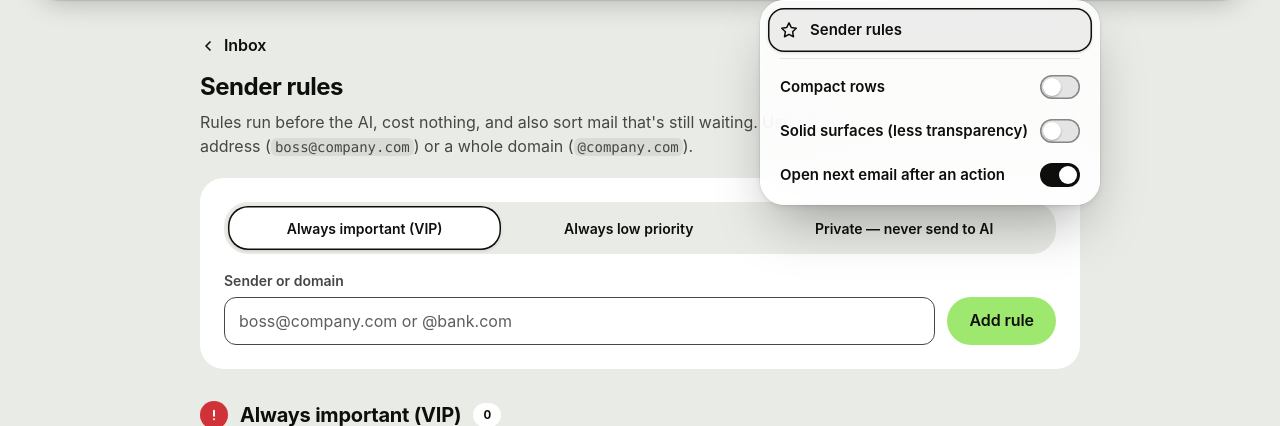
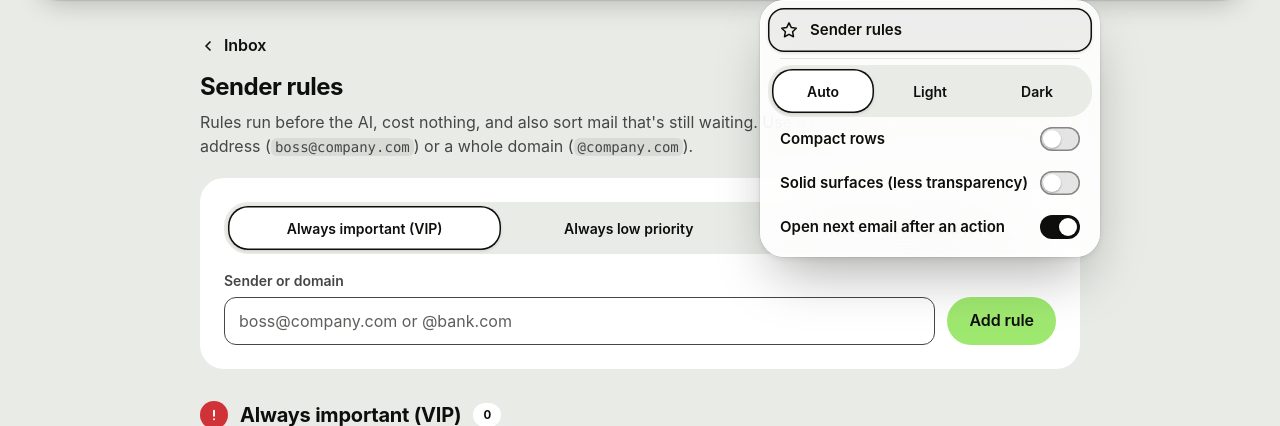
Before and after one commit to Cube-VG/Dashboard-for-all-gmails, a FastAPI app: page /rules in a window 1280 px wide, after a click on "More". Shown: the part 64-490 px from the top of the page. Run offline with FastAPI, Linux system fonts and the light colour scheme; data that the repository does not hold is empty; some libraries are stand-ins or nearby versions.

Commit message:
Add a remembered Auto / Light / Dark appearance switch
The ⋯ menu gets an Appearance picker. Light or Dark is saved in
localStorage and applied by prefs.js before the first paint on every page
(including error pages), so it survives restarts with no flash; Auto follows
macOS. All colour-scheme media rules are now scoped with :where() to
data-theme, so the override never changes selector specificity, and the
browser's theme-color/color-scheme metas follow the choice.

```diff
--- a/app/web/static/app.js
+++ b/app/web/static/app.js
@@ -37,8 +37,23 @@
     keys: { get: () => root.dataset.keys !== "off",
       set: (on) => { if (on) delete root.dataset.keys; else root.dataset.keys = "off"; store.set("pref:keys", on ? "on" : "off"); } },
   };
+  // Appearance: Auto follows macOS; Light / Dark stick (saved, applied before paint by prefs.js)
+  const currentTheme = () => (root.dataset.theme === "light" || root.dataset.theme === "dark" ? root.dataset.theme : "auto");
+  function setTheme(theme) {
+    if (theme === "auto") delete root.dataset.theme; else root.dataset.theme = theme;
+    store.set("pref:theme", theme);
+    $$('meta[name="theme-color"]').forEach((m) => {
+      const dark = theme === "auto" ? (m.getAttribute("media") || "").includes("dark") : theme === "dark";
+      m.setAttribute("content", dark ? "#0e0f0c" : "#e8ebe6");
+    });
+    $('meta[name="color-scheme"]')?.setAttribute("content", theme === "auto" ? "light dark" : theme);
+  }
+  document.addEventListener("change", (e) => {
+    if (e.target.matches?.('input[name="theme"]')) setTheme(e.target.value);
+  });
   function syncSwitches() {
     $$("[data-prefs]").forEach((el) => { el.hidden = false; });
+    $$('input[name="theme"]').forEach((i) => { i.checked = i.value === currentTheme(); });
     $$("[data-pref]").forEach((b) => {
       const s = SWITCHES[b.dataset.pref];
       if (s) b.setAttribute("aria-checked", String(s.get()));
--- a/app/web/static/prefs.js
+++ b/app/web/static/prefs.js
@@ -2,6 +2,15 @@
   // Apply saved display preferences before the first paint (no flash of the wrong density/material).
   var d = document.documentElement;
   function get(k) { try { return localStorage.getItem("pref:" + k); } catch (e) { return null; } }
+  var theme = get("theme");
+  if (theme === "light" || theme === "dark") {
+    d.setAttribute("data-theme", theme);
+    // browser chrome (Safari's tab bar tint, form controls) follows the chosen theme too
+    var metas = document.querySelectorAll('meta[name="theme-color"]');
+    for (var i = 0; i < metas.length; i++) metas[i].setAttribute("content", theme === "dark" ? "#0e0f0c" : "#e8ebe6");
+    var cs = document.querySelector('meta[name="color-scheme"]');
+    if (cs) cs.setAttribute("content", theme);
+  }
   if (get("density") === "compact") d.setAttribute("data-density", "compact");
   if (get("glass") === "off") d.setAttribute("data-glass", "off");
   if (get("keys") === "off") d.setAttribute("data-keys", "off");
--- a/app/web/static/style.css
+++ b/app/web/static/style.css
@@ -294,6 +325,9 @@
 .menu-item[aria-current="page"] { background: var(--glass-fill); }
 @media (hover: hover) and (pointer: fine) { .menu-item:hover { background: var(--glass-fill-hover); } }
 .menu-sep { border: 0; height: 1px; margin: 6px 12px; background: var(--glass-edge); }
+.theme-pick { margin: 4px 8px 6px; background: var(--glass-fill); }
+.theme-pick label { min-height: 36px; padding: 0 12px; }
+@media (pointer: coarse) { .theme-pick label { min-height: var(--tap); } }
 @media not ((hover: hover) and (pointer: fine)) { .keys-item { display: none; } }
 html:not(.js) .keys-item { display: none; } /* single-key shortcuts need app.js */
 /* switch */
--- a/app/web/templates/base.html
+++ b/app/web/templates/base.html
@@ -40,6 +40,12 @@
         <button type="button" class="menu-item keys-item" popovertarget="keys"><svg class="ic" aria-hidden="true"><use href="#i-keyboard"/></svg><span>Keyboard shortcuts</span><kbd>?</kbd></button>
         <div class="menu-prefs" data-prefs hidden>
           <hr class="menu-sep">
+          <fieldset class="seg-radio theme-pick">
+            <legend>Appearance</legend>
+            <label title="Follow your Mac's setting"><input type="radio" name="theme" value="auto"><span>Auto</span></label>
+            <label><input type="radio" name="theme" value="light"><span>Light</span></label>
+            <label><input type="radio" name="theme" value="dark"><span>Dark</span></label>
+          </fieldset>
           <button type="button" class="menu-item switch" role="switch" aria-checked="false" data-pref="density"><span>Compact rows</span><i class="knob" aria-hidden="true"></i></button>
           <button type="button" class="menu-item switch" role="switch" aria-checked="false" data-pref="glass"><span>Solid surfaces (less transparency)</span><i class="knob" aria-hidden="true"></i></button>
           <button type="button" class="menu-item switch" role="switch" aria-checked="true" data-pref="advance"><span>Open next email after an action</span><i class="knob" aria-hidden="true"></i></button>
--- a/app/web/templates/error.html
+++ b/app/web/templates/error.html
@@ -8,6 +8,7 @@
   <meta name="theme-color" content="#0e0f0c" media="(prefers-color-scheme: dark)">
   <title>{{ status }} · Unified Inbox</title>
   <link rel="icon" href="/static/favicon.svg" type="image/svg+xml">
+  <script src="/static/prefs.js?v={{ static_v }}"></script>
   <link rel="stylesheet" href="/static/style.css?v={{ static_v }}">
 </head>
 <body class="error-page">
```
Also changed, not shown: other parts of app/web/static/style.css (+79 -17 lines), tests/test_web.py (+7 -0 lines), README.md.
